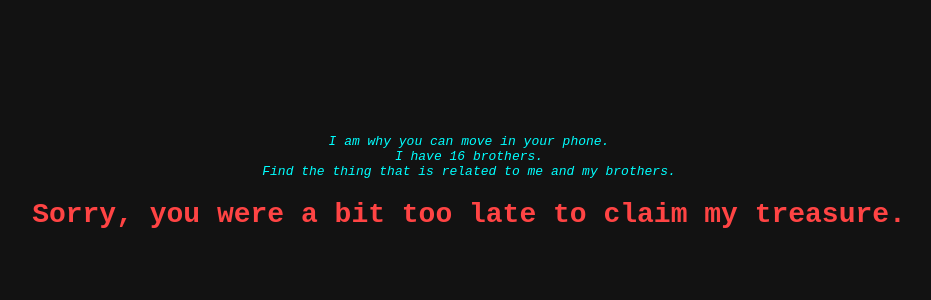
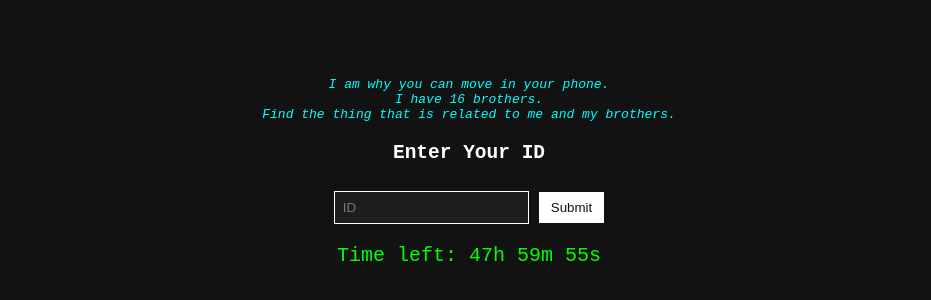
Before and after one commit to bravysnova-wq/treasure-gate, a plain HTML site: page index.html in a window 1280 px wide. Shown: the part 236-536 px from the top of the page, without its empty margins (171-1102 px from the left). Drawn offline with Linux system fonts and the light colour scheme.

Commit message:
Update index.html

```diff
--- a/index.html
+++ b/index.html
@@ -1,4 +1,4 @@
- <!DOCTYPE html>
+<!DOCTYPE html>
 <html lang="en">
 <head>
   <meta charset="UTF-8">
@@ -172,9 +172,9 @@
       }
     }
 
-    // Countdown logic (20 hours)
-    const deploymentTime = new Date("2026-03-16T22:41:00");
-    const deadline = new Date(deploymentTime.getTime() + 20 * 60 * 60 * 1000);
+    // Countdown logic (48 hours)
+    const deploymentTime = new Date(); // auto-sets to current time
+    const deadline = new Date(deploymentTime.getTime() + 48 * 60 * 60 * 1000);
 
     function updateCountdown() {
       const now = new Date();
```
